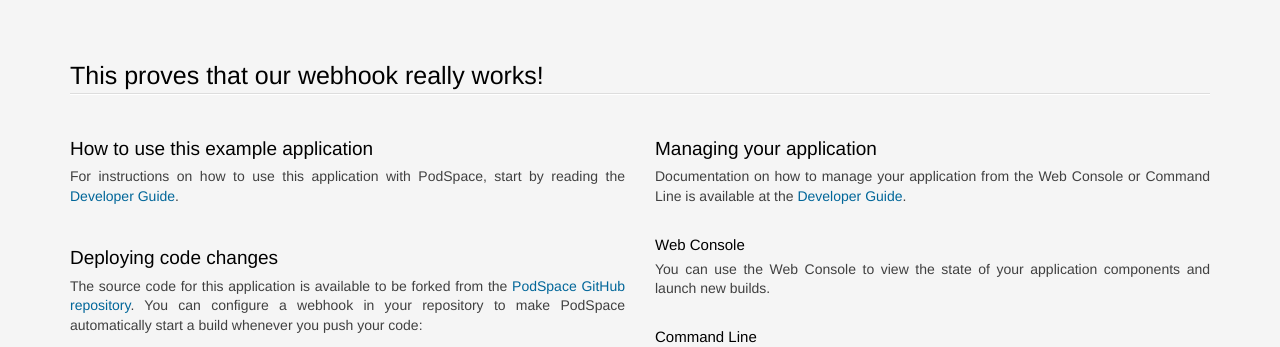
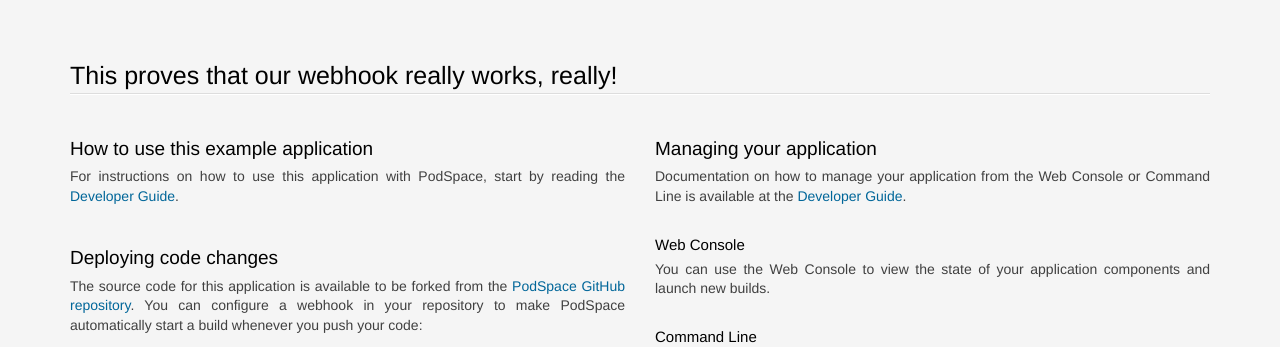
Before and after one commit to podspace/CakePHP-example, a CakePHP app: the page made by app/View/Pages/home.ctp in a window 1280 px wide. Shown: the top 347 px of the page. Run offline with PHP 8.4 and a stand-in for CakePHP, Linux system fonts and the light colour scheme; the template is opened without the code that fills it, so the values that code supplies are empty; some libraries are stand-ins or nearby versions.

Commit message:
Update default.ctp

```diff
--- a/app/View/Layouts/default.ctp
+++ b/app/View/Layouts/default.ctp
@@ -210,7 +210,7 @@ pre {
 
 <section class='container'>
           <hgroup>
-            <h1>This proves that our webhook really works!</h1>
+            <h1>This proves that our webhook really works, really!</h1>
           </hgroup>
 
 
```
